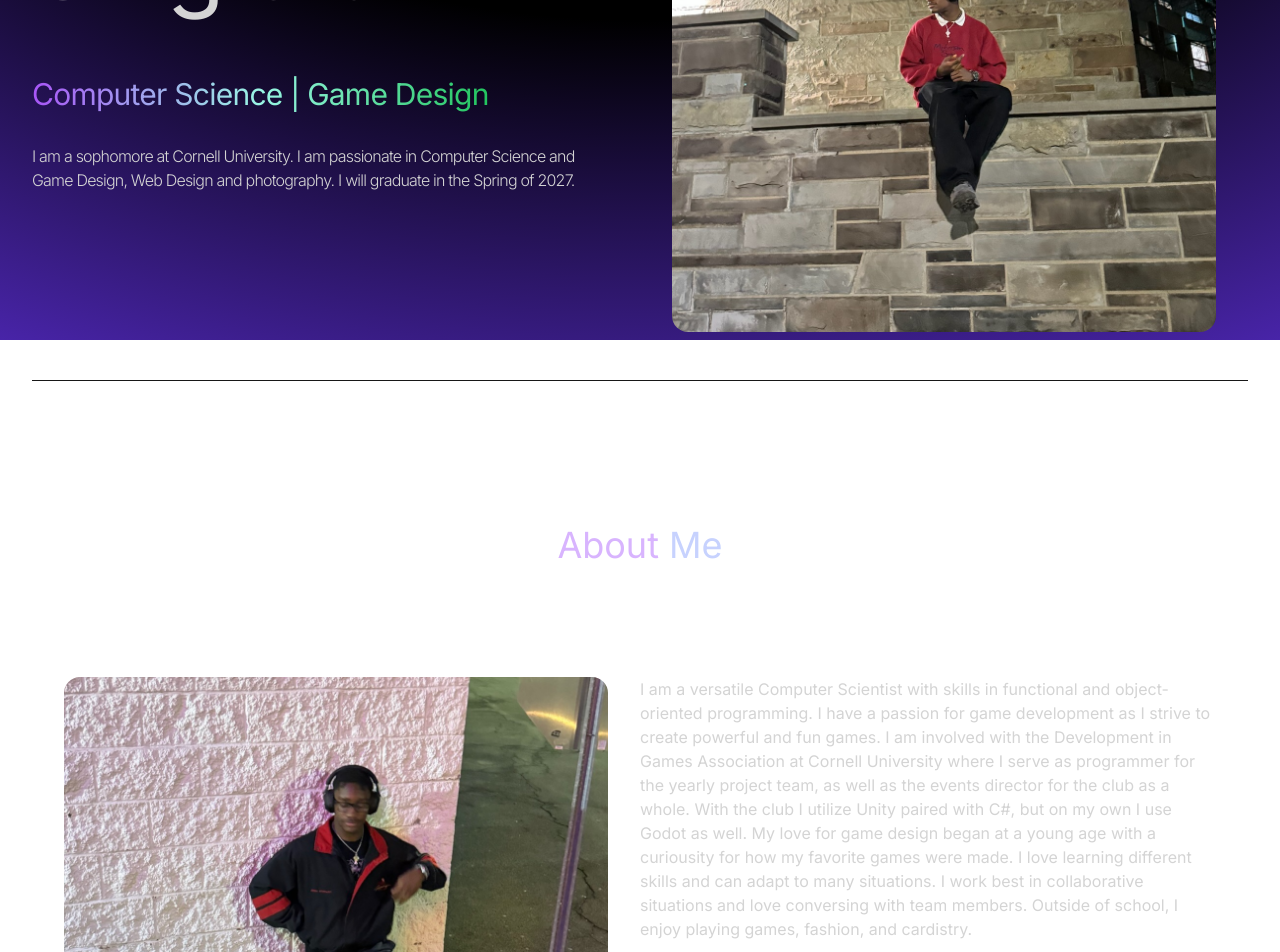
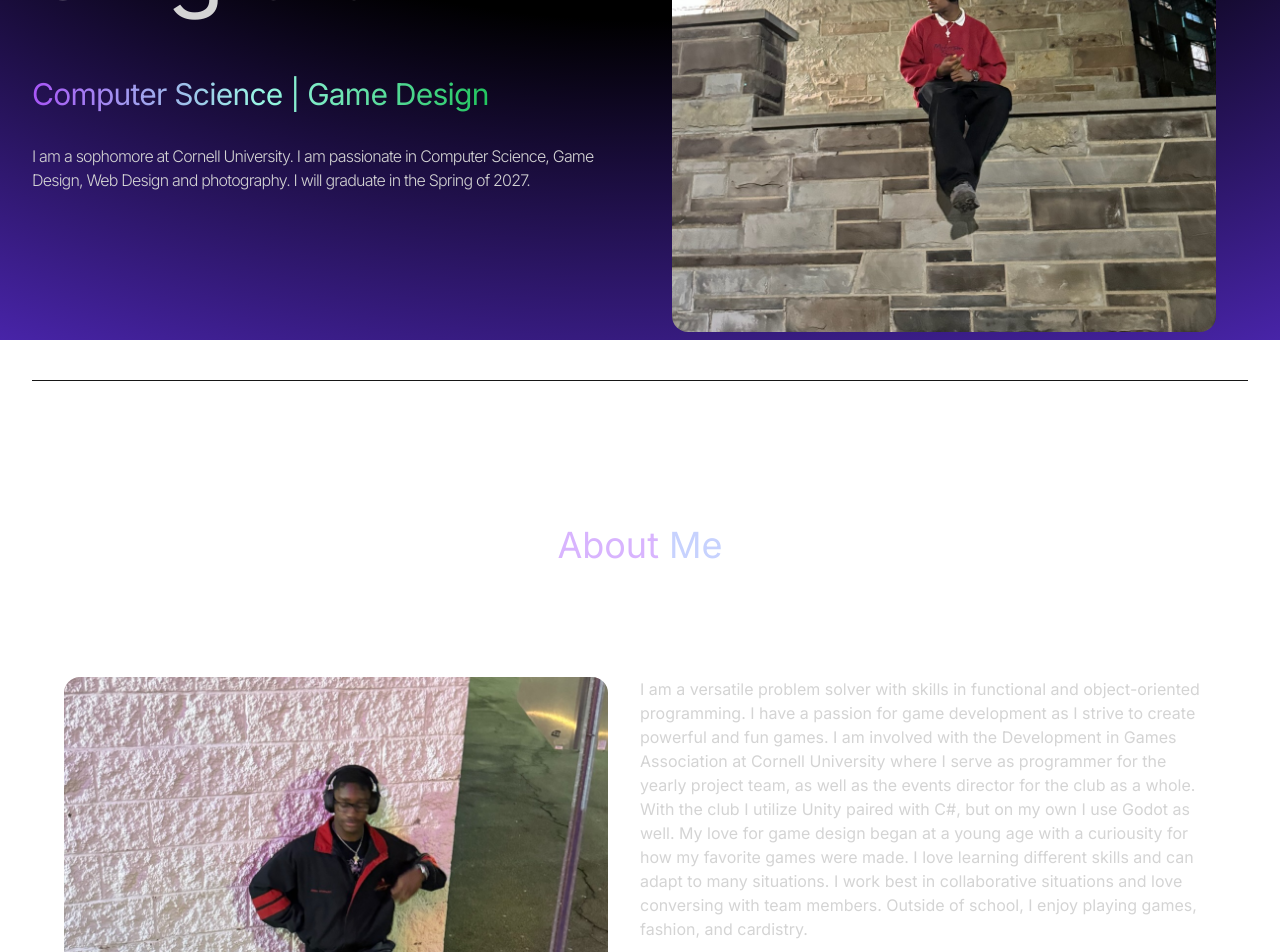
Before and after one commit to SnowiiHDR/Zion-Singleton-react-portfolio, a React (Vite) app: page / in a window 1280 px wide. Shown: the part 460-1412 px from the top of the page. Built offline with nearby package versions, Linux system fonts and the light colour scheme.

Commit message:
Update index.js

```diff
--- a/src/constants/index.js
+++ b/src/constants/index.js
@@ -3,9 +3,9 @@ import project2 from "../assets/projects/project-2.jpg";
 import project3 from "../assets/projects/project-3.jpg";
 import project4 from "../assets/projects/project-4.jpg";
 
-export const HERO_CONTENT = `I am a sophomore at Cornell University. I am passionate in Computer Science and Game Design, Web Design and photography. I will graduate in the Spring of 2027.`;
+export const HERO_CONTENT = `I am a sophomore at Cornell University. I am passionate in Computer Science, Game Design, Web Design and photography. I will graduate in the Spring of 2027.`;
 
-export const ABOUT_TEXT = `I am a versatile Computer Scientist with skills in functional and object-oriented programming. I have a passion for game development as I strive to create powerful and fun games. I am involved with the Development in Games Association at Cornell University where I serve as programmer for the yearly project team, as well as the events director for the club as a whole. With the club I utilize Unity paired with C#, but on my own I use Godot as well. My love for game design began at a young age with a curiousity for how my favorite games were made. I love learning different skills and can adapt to many situations. I work best in collaborative situations and love conversing with team members. Outside of school, I enjoy playing games, fashion, and  cardistry.`;
+export const ABOUT_TEXT = `I am a versatile problem solver with skills in functional and object-oriented programming. I have a passion for game development as I strive to create powerful and fun games. I am involved with the Development in Games Association at Cornell University where I serve as programmer for the yearly project team, as well as the events director for the club as a whole. With the club I utilize Unity paired with C#, but on my own I use Godot as well. My love for game design began at a young age with a curiousity for how my favorite games were made. I love learning different skills and can adapt to many situations. I work best in collaborative situations and love conversing with team members. Outside of school, I enjoy playing games, fashion, and  cardistry.`;
 
 export const EXPERIENCES = [
   {
```
